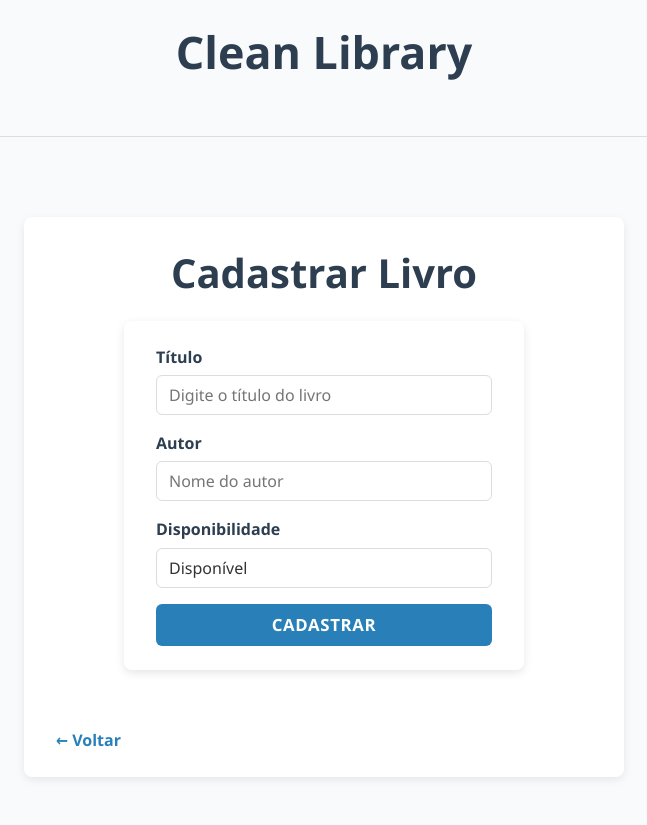
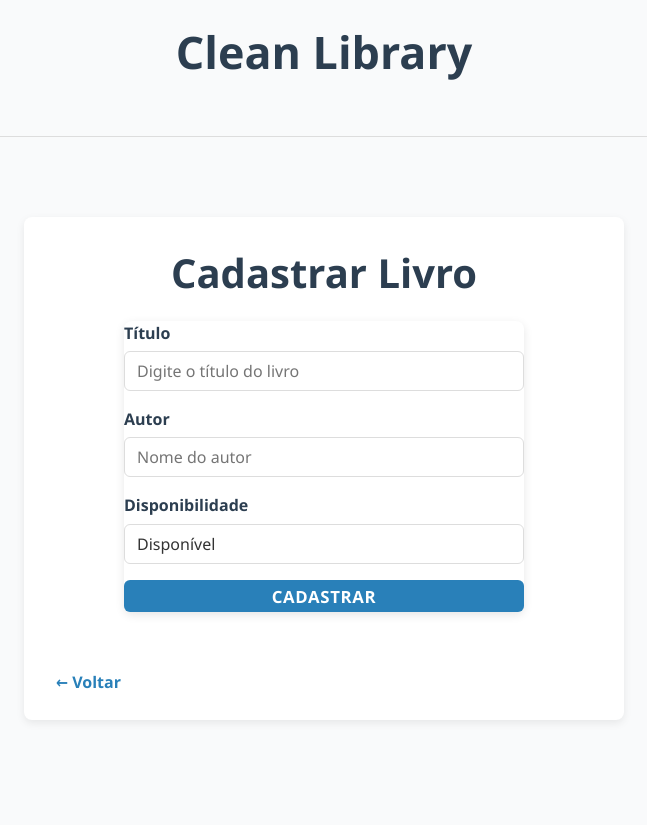
Before and after one commit to MarcosVieira71/INF1041-Projeto, a Flask app: page /books/create in a window 1280 px wide. Shown: the whole page, without its empty margins (316-963 px from the left). After the commit the page ends 721 px from the top, so only its background shows below. Run offline with Flask 3, Linux system fonts and the light colour scheme.

Commit message:
Ultimos ajustes

```diff
--- a/app/routes/loan_routes.py
+++ b/app/routes/loan_routes.py
@@ -1,4 +1,3 @@
-# app/routes/loan_routes.py
 from flask import Blueprint, redirect, url_for, flash, request
 from use_cases.loan_book import loan_book
 from use_cases.return_book import return_book
@@ -27,7 +26,6 @@ def borrow_book_route(user_id: int):
     return redirect(url_for("users.user", user_id=user_id))
 
 
-# --------- DEVOLUÇÃO ---------
 @loan_bp.route("/<int:user_id>/returns/<int:book_id>", methods=["POST"])
 def return_book_route(user_id: int, book_id: int):
     try:
@@ -36,5 +34,4 @@ def return_book_route(user_id: int, book_id: int):
     except ValueError as e:
         flash(str(e), "error")
 
-    return redirect(url_for("users.user", user_id=user_id))
-    # ou: return redirect(url_for("home"))
+    return redirect(url_for("home"))
--- a/app/static/css/style.css
+++ b/app/static/css/style.css
@@ -144,7 +144,6 @@ a:focus {
 form,
 .form {
   background: #fff;
-  padding: 1.5rem 2rem;
   border-radius: 8px;
   box-shadow: 0 3px 10px rgba(0,0,0,0.1);
   max-width: 400px;
@@ -152,6 +151,10 @@ form,
   display: flex;
   flex-direction: column;
   gap: 1rem;
+}
+
+li form {
+  margin-left: 15px;
 }
 
 .form-group,
@@ -215,7 +218,7 @@ button,
   background: #2980b9;
   color: #fff;
   border: none;
-  padding: 0.6rem 1rem;
+  padding: 0.3rem 0.7rem;
   border-radius: 6px;
   font-weight: 700;
   text-transform: uppercase;
```
Also changed, not shown: README.md.
